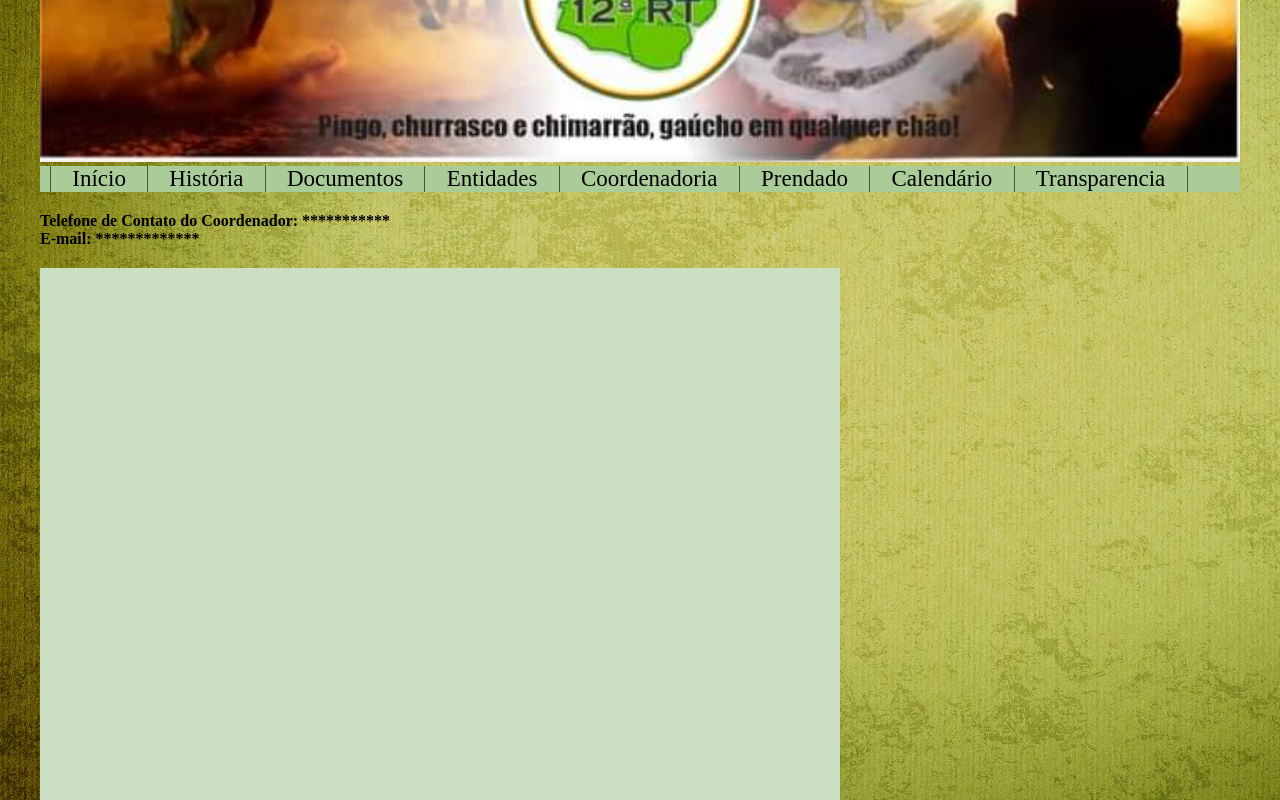
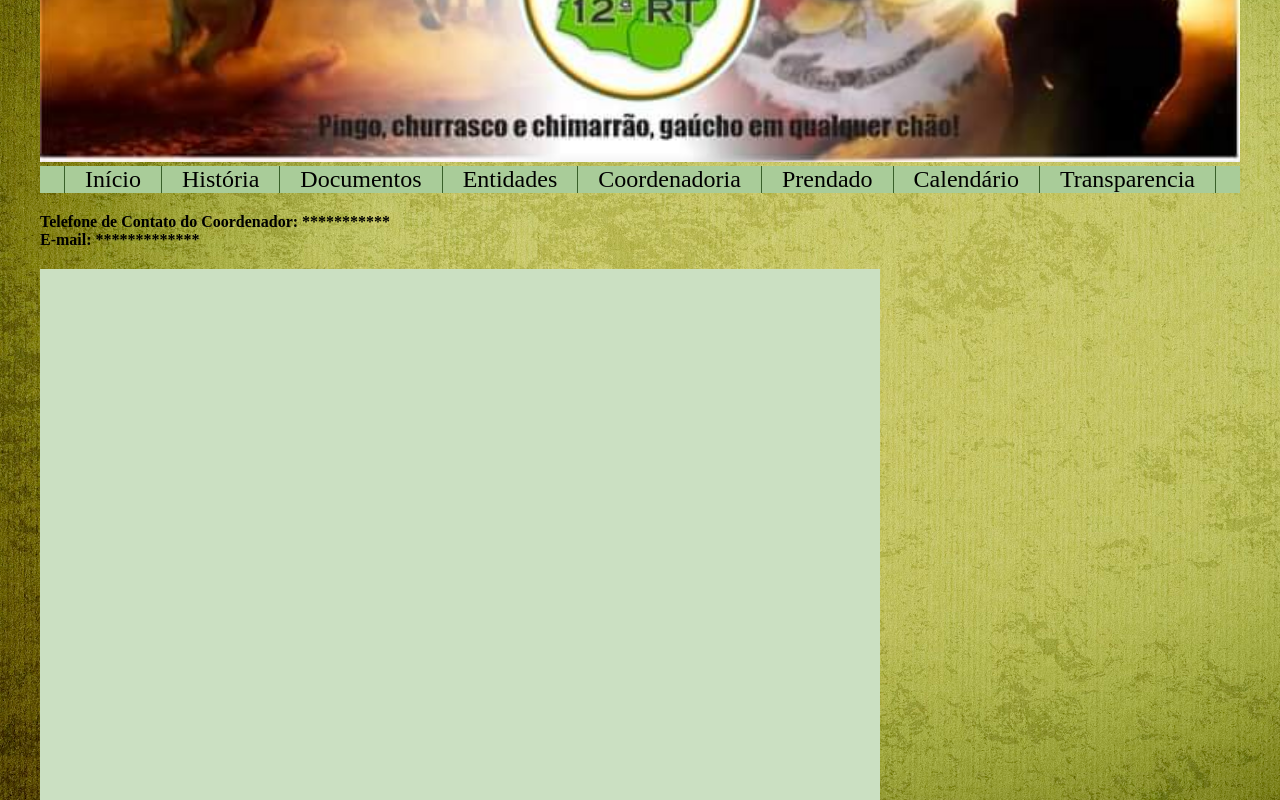
Before and after one commit to Ryan-Castro/12-RT, a plain HTML site: page index.html in a window 1280 px wide. Shown: the part 300-1100 px from the top of the page. Drawn offline with nearby package versions, Linux system fonts and the light colour scheme.

Commit message:
ajustes 12/7

```diff
--- a/assets/style/style.css
+++ b/assets/style/style.css
@@ -21,14 +21,14 @@ nav>ul{
     list-style: none;
     display: grid;
     background-color: #a9cc99;
-    padding: 0px 10px;
-    grid-template-columns: auto auto auto auto auto auto auto auto auto;
+    padding: 0px 2%;
+    grid-template-columns: auto auto auto auto auto auto auto auto;
     width: 100%;
 }
 .list>li{
     display: flex;
     justify-content: center;
-    font-size: 23px;
+    font-size: 150%;
     border-right: 1px solid #39602a;
 }
 
@@ -44,7 +44,7 @@ header nav{
 main{
     margin-top: 20px;
     background-color: #CBE0C2 ;
-    width: 800px;
+    width: 70%;
     height: 1000px;
 }
 .seletor{
```
